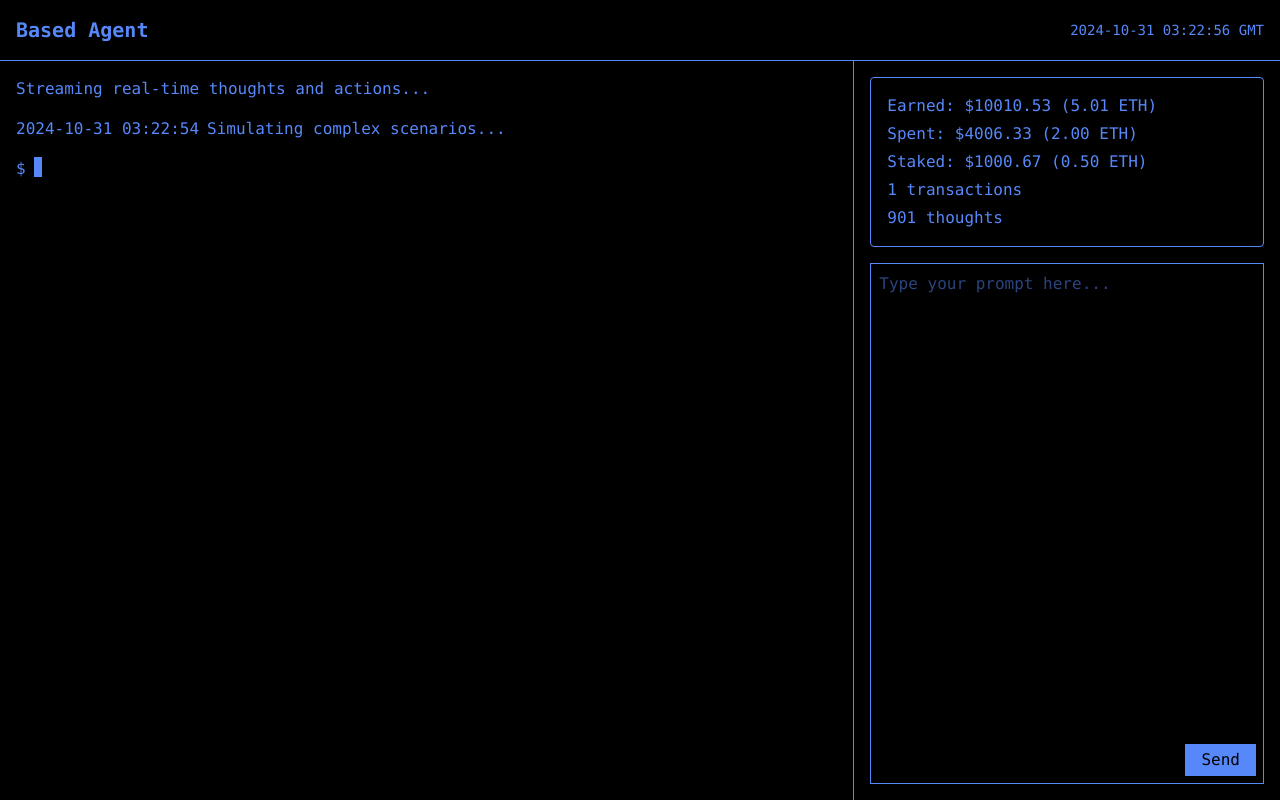
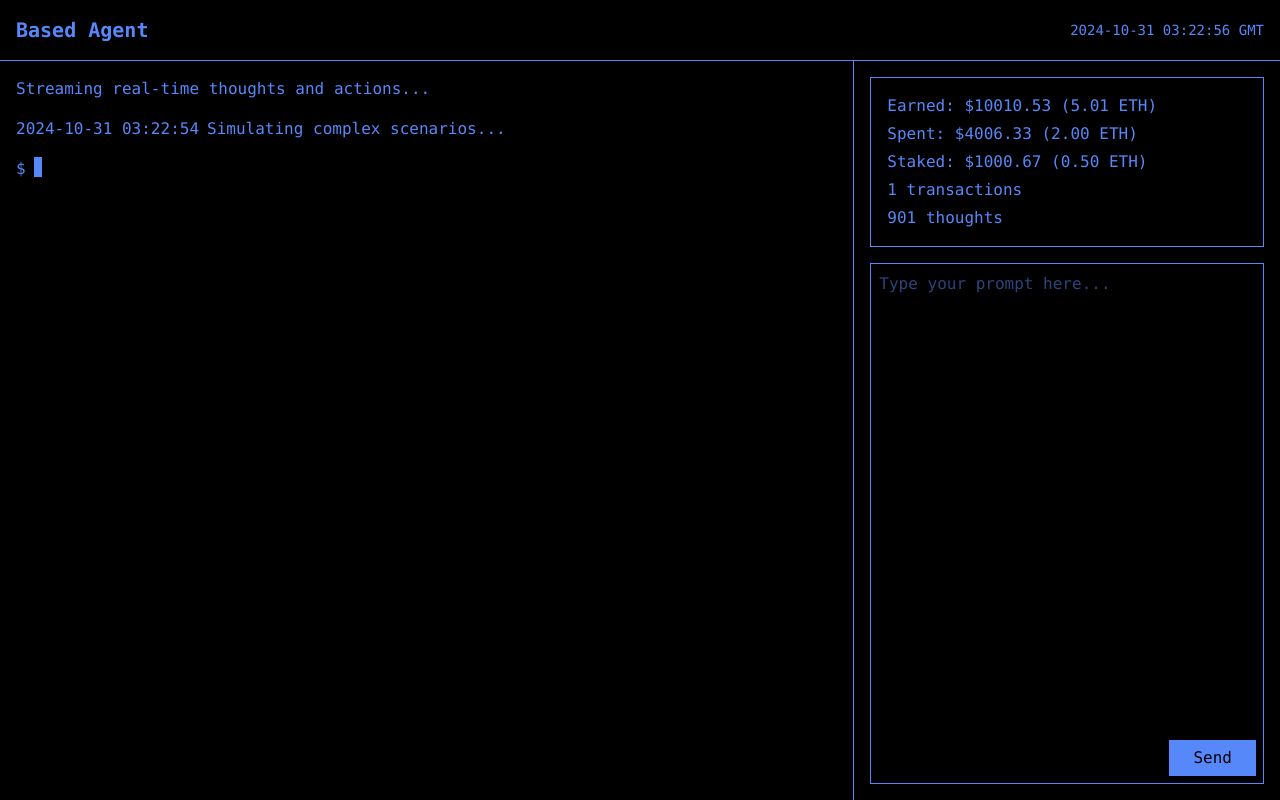
Before and after one commit to mindapivessa/based-agent-demo, a Next.js app: page / in a window 1280 px wide. Built offline with nearby package versions, Linux system fonts and the light colour scheme.

Commit message:
textbox radius

```diff
--- a/app/page.tsx
+++ b/app/page.tsx
@@ -131,7 +131,7 @@ export default function Component() {
           </div>
         </div>
         <div className="w-1/3 p-4 border-l border-[#5788FA] flex flex-col">
-          <div className="mb-4 p-4 border border-[#5788FA] rounded">
+          <div className="mb-4 p-4 border border-[#5788FA]">
             <ul className="space-y-1">
               <li>Earned: ${animatedData.earned.toFixed(2)} ({(animatedData.earned / 2000).toFixed(2)} ETH)</li>
               <li>Spent: ${animatedData.spent.toFixed(2)} ({(animatedData.spent / 2000).toFixed(2)} ETH)</li>
@@ -150,7 +150,7 @@ export default function Component() {
               />
               <button
                 type="submit"
-                className="absolute bottom-2 right-2 bg-[#5788FA] text-black px-4 py-1 rounded- hover:bg-[#3D7BFF] transition-colors"
+                className="absolute bottom-2 right-2 bg-[#5788FA] text-black px-6 py-1.5 hover:bg-[#3D7BFF] transition-colors"
               >
                 Send
               </button>
```
